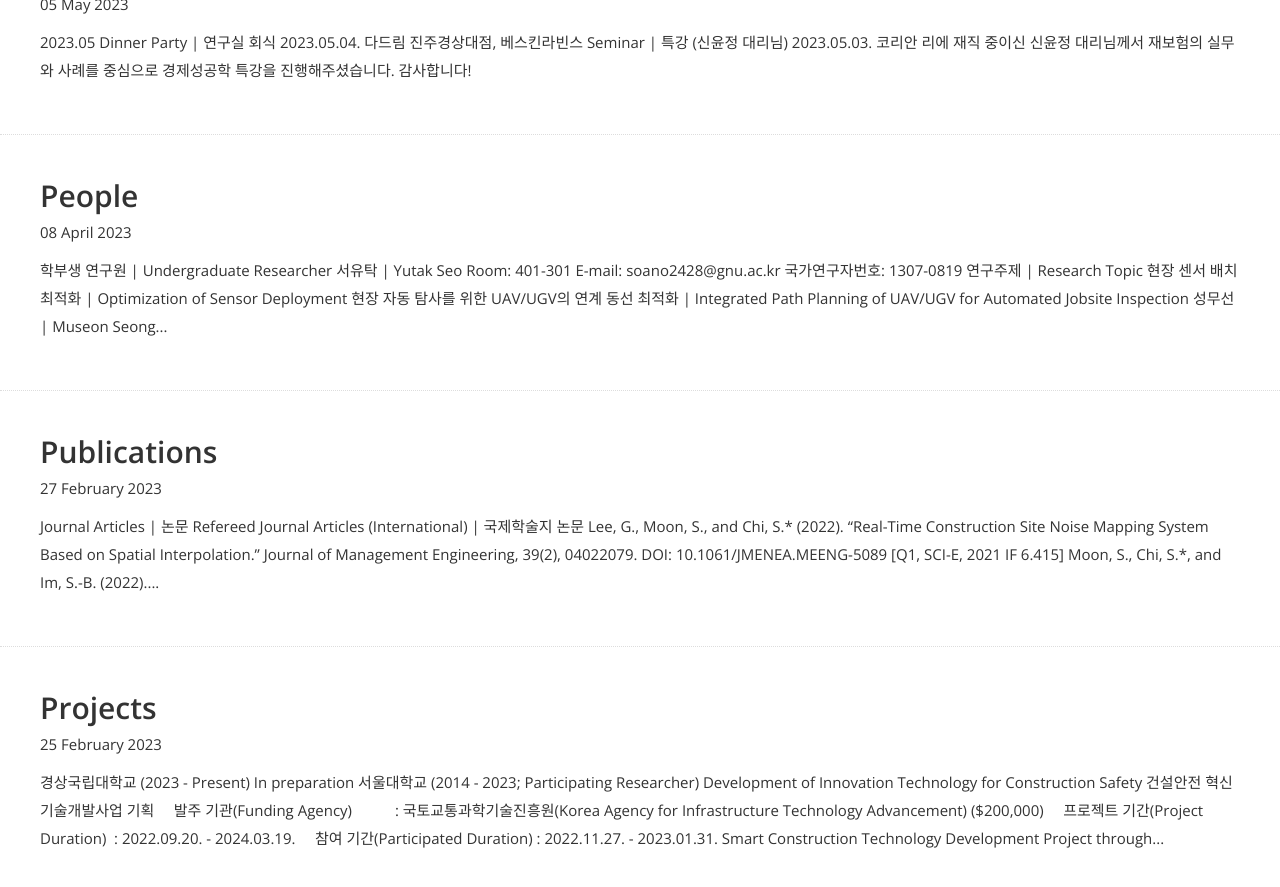
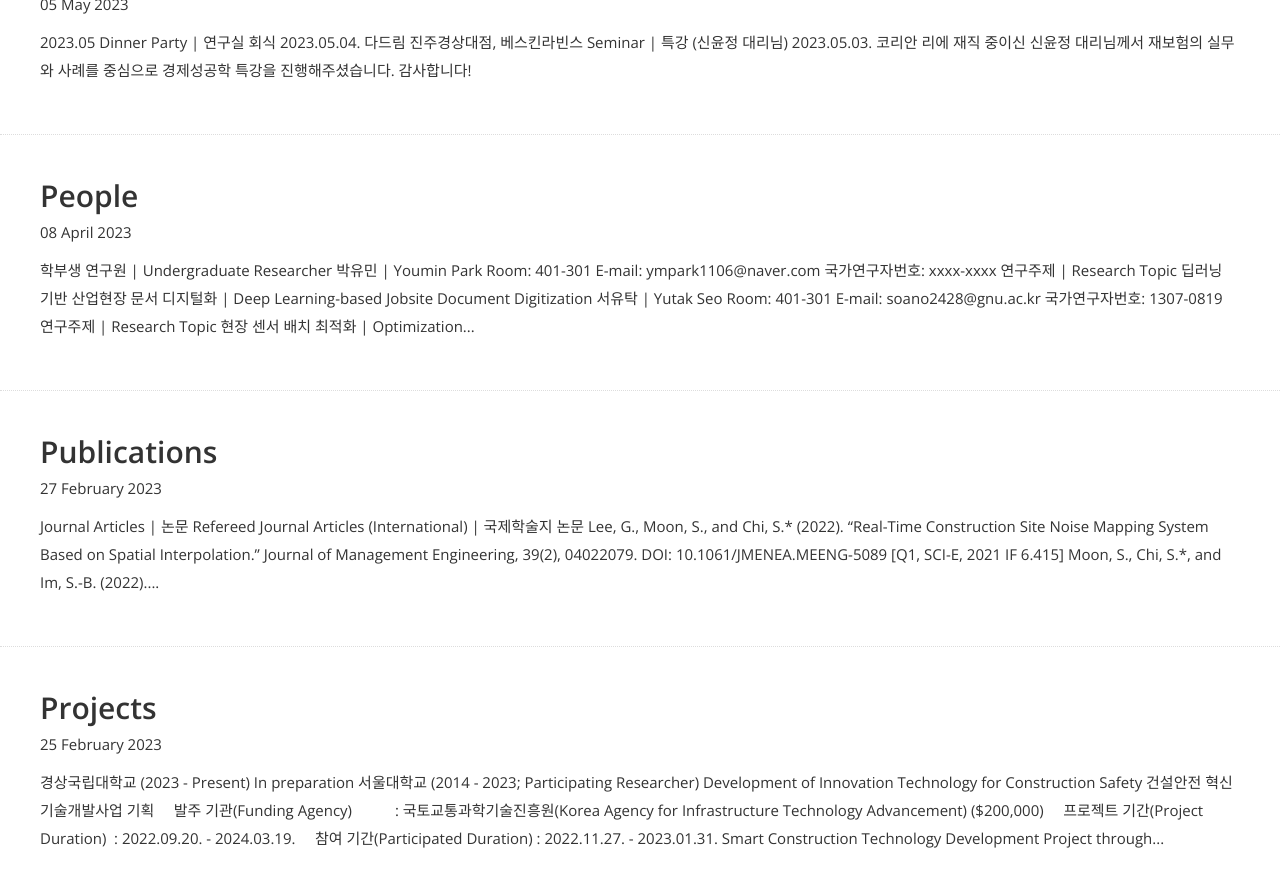
Before and after one commit to blank54/blank54.github.io, a Jekyll site: the page built from blog/index.html, in a window 1280 px wide and 900 px high, scrolled down 552 px. Shown: the top 887 px of the window. Built offline with Jekyll 4.4.1, drawn with Linux system fonts in a browser that asks for light colours; nearby versions of some CDN libraries; some web fonts are replaced.

Commit message:
add youmin park

```diff
--- a/people/_posts/2023-02-25-people.md
+++ b/people/_posts/2023-02-25-people.md
@@ -6,6 +6,23 @@ author: Seonghyeon Moon
 ---
 
 # 학부생 연구원 \| Undergraduate Researcher
+
+<!-- Researcher start -->
+><img src="{{ site.baseurl }}/img/people/YouminPark.jpg" style="width:300px" alt="YouminPark">
+>
+>### 박유민 \| Youmin Park
+>
+>**Room**: 401-301
+>**E-mail**: ympark1106@naver.com
+>**국가연구자번호**: xxxx-xxxx
+>
+>**연구주제** \| **Research Topic**
+><li style="font-size:15px; color: gray">
+>    딥러닝 기반 산업현장 문서 디지털화 | Deep Learning-based Jobsite Document Digitization
+></li>
+
+<br/><br/>
+<!-- Researcher end -->
 
 <!-- Researcher start -->
 ><img src="{{ site.baseurl }}/img/people/YutakSeo.jpg" style="width:300px" alt="YutakSeo">
```
Also changed, not shown: img/people/MuseonSeong.jpg (renamed from img/people/MuseonSeong (1).jpg), img/people/SeokheeLee.jpg (renamed from img/people/SeokheeLee (1).jpg).
